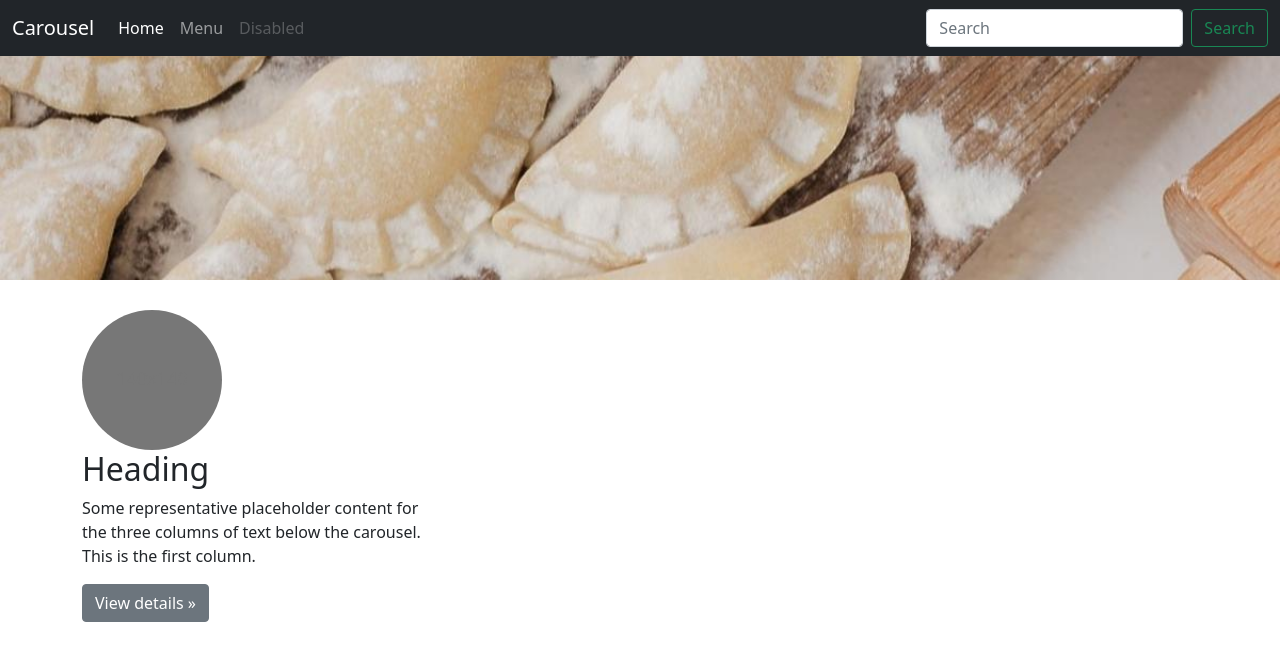
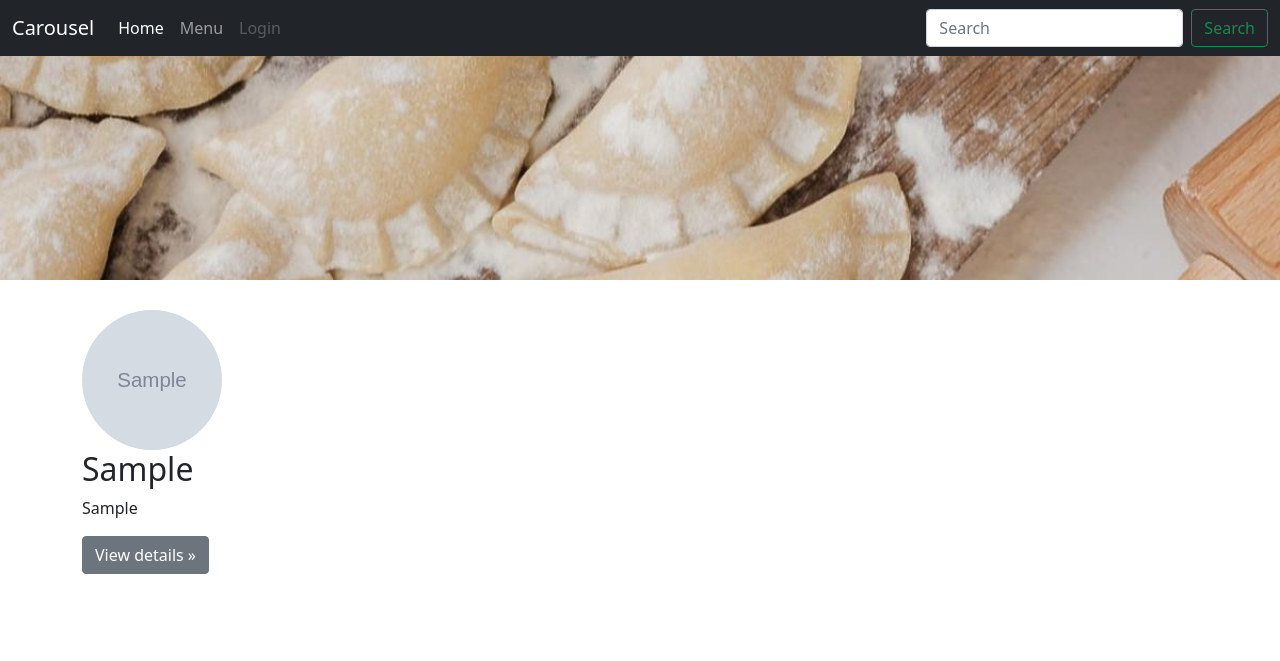
Before and after one commit to KanashiQba/MINI-CRUD, a PHP site: page /menu.php in a window 1280 px wide. Shown: the top 661 px of the page. Run offline with PHP 8.4, Linux system fonts and the light colour scheme; tables that the repository leaves empty or names only in its code hold one stand-in row (values such as "Sample post"); grey boxes marked "Sample" are stand-in pictures.

Commit message:
data ophalen

```diff
--- a/index.php
+++ b/index.php
@@ -69,7 +69,7 @@
             <a class="nav-link" href="menu.php">Menu</a>
           </li>
           <li class="nav-item">
-            <a class="nav-link disabled">Disabled</a>
+            <a class="nav-link disabled">Login</a>
           </li>
         </ul>
         <form class="d-flex">
--- a/menu.php
+++ b/menu.php
@@ -68,7 +68,7 @@
             <a class="nav-link" href="#">Menu</a>
           </li>
           <li class="nav-item">
-            <a class="nav-link disabled">Disabled</a>
+            <a class="nav-link disabled">Login</a>
           </li>
         </ul>
         <form class="d-flex">
@@ -144,18 +144,17 @@
       <?php
             $data = $conn->query("SELECT * FROM menukaart")->fetchAll();
 
-
-
             foreach ($data as $row) {
 
               //echo $row ['titel']. " " .$row['artiest']. "<br >/\n";
+              //var_dump($row);
 
             //}
           ?>
-        <svg src="ing/<?php echo $row ['foto'];?>"alt="Card image cap" class="bd-placeholder-img rounded-circle" width="140" height="140" xmlns="http://www.w3.org/2000/svg" role="img" aria-label="Placeholder: 140x140" preserveAspectRatio="xMidYMid slice" focusable="false"><title>Placeholder</title><rect width="100%" height="100%" fill="#777"/><text x="50%" y="50%" fill="#777" dy=".3em">140x140</text></svg>
+          <img src="img/<?php echo $row['foto'];?>" alt="Card image cap" class="bd-placeholder-img rounded-circle" width="140" height="140" >
 
-        <h2>Heading</h2>
-        <p>Some representative placeholder content for the three columns of text below the carousel. This is the first column.</p>
+        <h2><?php echo $row['naam']; ?></h2>
+        <p><?php echo $row['prijs']; ?></p>
         <p><a class="btn btn-secondary" href="#">View details &raquo;</a></p>
       </div><!-- /.col-lg-4 -->
       <div class="col-lg-4">
```
Also changed, not shown: img/autorskie-dania-bistro.png (renamed from img/autorskie-dania-bistro .png).
